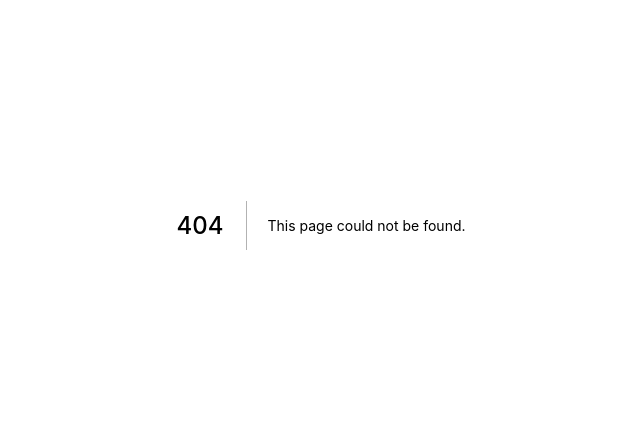
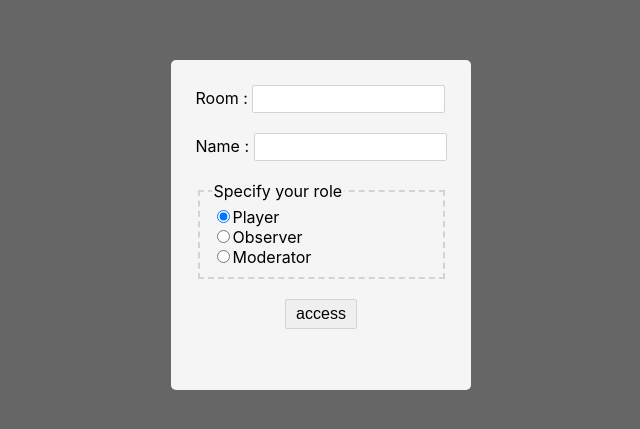
Before and after one commit to wenjoy/wenjoy.github.io, a Next.js app: page /antechamber/index.module in a window 1280 px wide. Before the commit this address had no page. Shown: the part 175-604 px from the top of the page, without its empty margins (319-959 px from the left). Built offline with nearby package versions, Linux system fonts and the light colour scheme.

Commit message:
feat: login function

```diff
--- a/components/user/user.tsx
+++ b/components/user/user.tsx
@@ -13,9 +13,9 @@ export enum Status {
 }
 
 export enum Role {
+  Player = 'player',
+  Observer = 'observer',
   Moderator = 'moderator',
-  Observer = 'observer',
-  Player = 'player',
 }
 
 const statusIndicatorDict = {
--- a/next.config.js
+++ b/next.config.js
@@ -16,6 +16,11 @@ const nextConfig = {
 
 		return config;
 	},
+  async redirects() {
+    return [
+      {source: '/', destination:'/antechamber', permanent: true}
+    ]
+  }
 }
 
 module.exports = nextConfig
--- a/package.json
+++ b/package.json
@@ -12,6 +12,7 @@
     "build-storybook": "build-storybook"
   },
   "dependencies": {
+    "classnames": "^2.3.1",
     "next": "12.1.6",
     "react": "18.1.0",
     "react-dom": "18.1.0",
--- /dev/null
+++ b/pages/antechamber/[[...room]].tsx
@@ -0,0 +1,94 @@
+import { useRouter } from 'next/router'
+import { useState } from 'react'
+import styles from './index.module.css'
+import cls from 'classnames'
+import { Role } from '../../components/user'
+import { getStore, setStore } from '../../store'
+
+export default function () {
+  const router = useRouter()
+  const roles = Object.keys(Role)
+
+  const [username, setUsername] = useState('')
+  const [room, setRoom] = useState('')
+  const [role, setRole] = useState(roles[0])
+  const [hint, setHint] = useState('')
+  const accessInfo = JSON.parse(getStore('accessInfo') ?? null)
+
+  if (accessInfo) {
+    router.push(`/room/${accessInfo.room}`)
+  }
+
+  const access = (e: React.MouseEvent<HTMLButtonElement>) => {
+    e.preventDefault()
+
+    if (!room) {
+      setHint('Please input room')
+      return
+    }
+
+    if (!username) {
+      setHint('Please input username')
+      return
+    }
+
+    if (!role) {
+      setHint('Please select role')
+      return
+    }
+
+
+    const dataStr = JSON.stringify(accessInfo)
+    setStore('accessInfo', dataStr)
+
+    router.push(`/room/${room}`)
+  }
+
+  const updateUserName = (e: React.ChangeEvent<HTMLInputElement>) => {
+    setHint('')
+    setUsername(e.target.value)
+  }
+
+  const updateRoom= (e: React.ChangeEvent<HTMLInputElement>) => {
+    setHint('')
+    setRoom(e.target.value)
+  }
+
+  const updateRole = (e: React.ChangeEvent<HTMLInputElement>) => {
+    setRole(e.target.value)
+  }
+
+  return <div className={styles.container}>
+    <div className={styles.panel}>
+      <form>
+        <div className={styles.item}>
+          <label htmlFor='username'>Room : </label>
+          <input value={room} onChange={updateRoom} className={styles.input} id="room" name="room" />
+        </div>
+
+        <div className={styles.item}>
+          <label htmlFor='username'>Name : </label>
+          <input value={username} onChange={updateUserName} className={styles.input} id="username" name="username" />
+        </div>
+
+        <div className={styles.item}>
+          <fieldset className={styles.fieldset}>
+            <legend>Specify your role</legend>
+            {
+              roles.map((item) => <>
+                <input defaultChecked={item === role} type="radio" id={item} name={item.toLowerCase()} onChange={updateRole} />
+                <label htmlFor={item}>{item}</label><br />
+              </>)
+            }
+          </fieldset>
+        </div>
+
+        <div className={cls(styles.item, styles.hint)}>{hint}</div>
+        <div className={cls(styles.item, styles.center)}>
+          <button className={styles.button} onClick={access}> access </button>
+        </div>
+      </form>
+    </div>
+
+  </div>
+}
--- /dev/null
+++ b/pages/antechamber/index.module.css
@@ -0,0 +1,61 @@
+.container {
+  background: rgba(0, 0, 0, 0.6);
+  width: 100vw;
+  height: 100vh;
+  display: flex;
+  justify-content: center;
+  align-items: center;
+}
+
+.panel {
+  width: 300px;
+  height: 330px;
+  padding: 25px 10px;
+  background: whitesmoke;
+  border-radius: 5px;
+  display: flex;
+  justify-content: center;
+}
+
+.item {
+  margin-bottom: 20px;
+}
+
+.input {
+  display: inline-block;
+  border: 1px solid lightgray;
+  border-radius: 2px;
+  padding: 5px;
+  font-size: 14px;
+}
+
+.input:focus {
+  outline: none;
+}
+
+.center {
+  display: flex;
+  justify-content: center;
+}
+
+.button {
+  display: block;
+  padding: 5px 10px;
+  font-size: 16px;
+  cursor: pointer;
+  border: 1px solid lightgray;
+  border-radius: 2px;
+}
+
+.button:hover {
+  box-shadow: 0 0 2px gray;
+}
+
+.fieldset {
+  border: 2px dashed lightgray;
+}
+
+.hint {
+  margin-top: 10px;
+  color: #f7a072;
+}
--- /dev/null
+++ b/store.ts
@@ -0,0 +1,9 @@
+const data: Record<string, string> = {}
+
+export function getStore(key: string) {
+  return data[key]
+}
+
+export function setStore(key: string, value: any) {
+  data[key] = value
+}
```
Also changed, not shown: hooks/useStore.ts (added, +14 -0 lines), pages/room/[rid].tsx (renamed from pages/index.tsx, +4 -4 lines), pages/room/home.module.css (renamed from pages/home.module.css), 1 other file (tests, documents, lock files or other folders).
